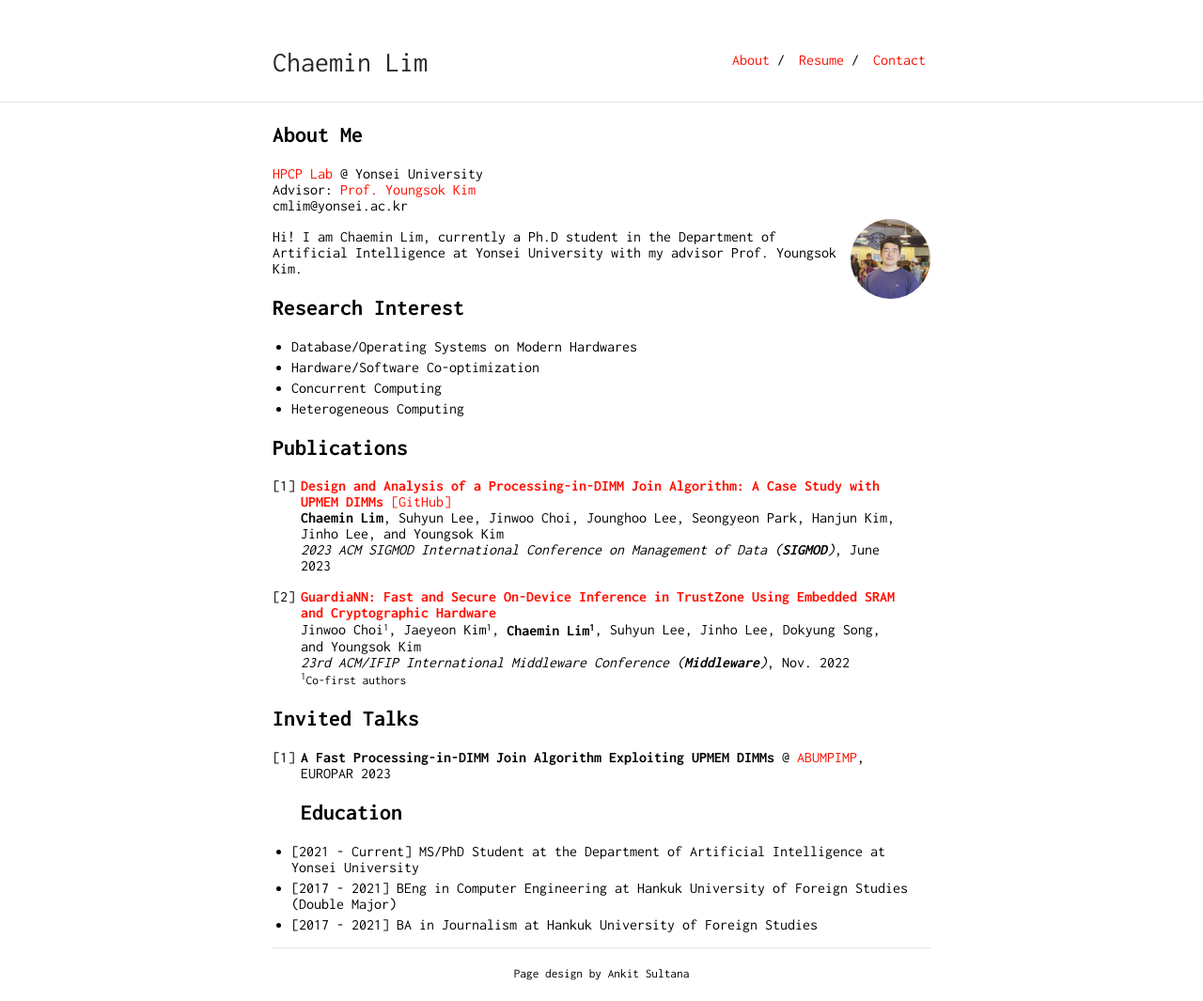
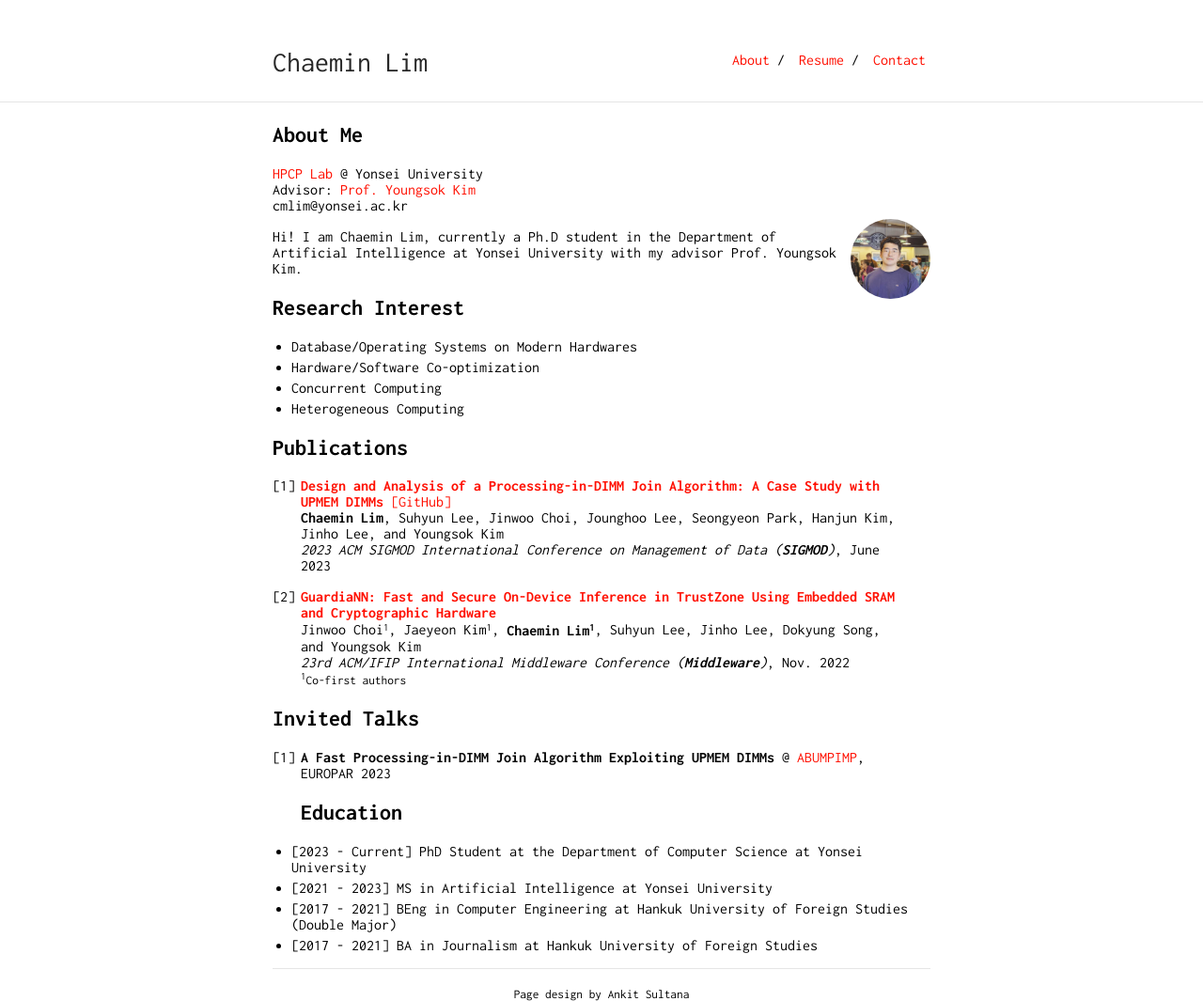
Before and after one commit to janoslim/janoslim.github.io, a Jekyll site: the page built from index.md, in a window 1280 px wide. Shown: the whole page at 94% size. Built offline with Jekyll 4.4.1, drawn with Linux system fonts in a browser that asks for light colours; our own code applies the rules of GitHub Pages for plain Markdown files; before the commit the page ends 1043 px from its top, so only the background shows below that.

Commit message:
Update index.md

```diff
--- a/index.md
+++ b/index.md
@@ -35,6 +35,7 @@ Jinwoo Choi<small><sup>1</sup></small>, Jaeyeon Kim<small><sup>1</sup></small>,
 1. <b>A Fast Processing-in-DIMM Join Algorithm Exploiting UPMEM DIMMs</b> @ <a href="https://www.upmem.com/abumpimp-2023/">ABUMPIMP</a>, EUROPAR 2023
 ## Education
 
-* [2021 - Current] MS/PhD Student at the Department of Artificial Intelligence at Yonsei University
+* [2023 - Current] PhD Student at the Department of Computer Science at Yonsei University
+* [2021 - 2023] MS in Artificial Intelligence at Yonsei University
 * [2017 - 2021] BEng in Computer Engineering at Hankuk University of Foreign Studies (Double Major)
 * [2017 - 2021] BA in Journalism at Hankuk University of Foreign Studies
```
